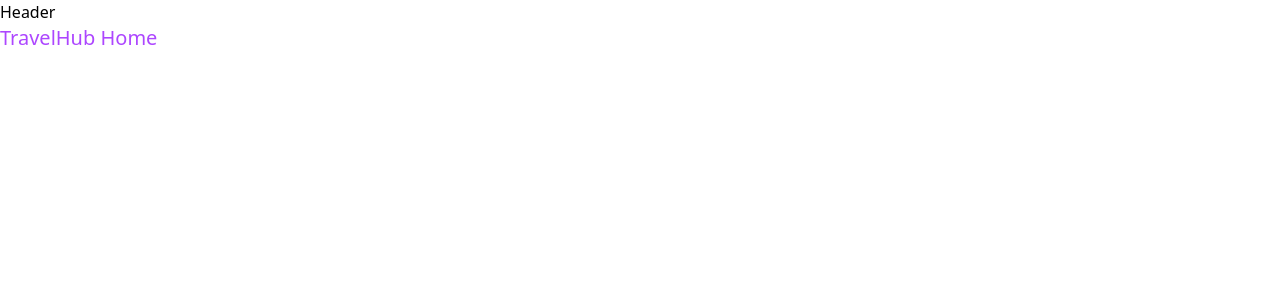
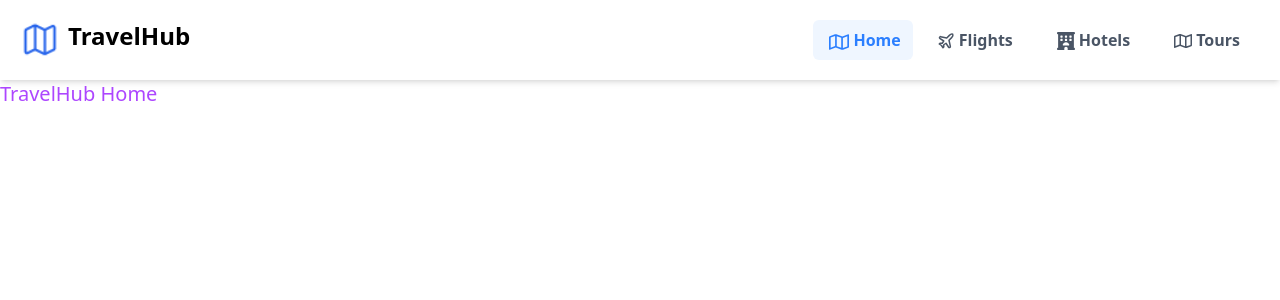
Before and after one commit to mirjetamustafa/TravelHub, a React (Vite) app: page / in a window 1280 px wide. Shown: the top 300 px of the page. Built offline with nearby package versions, Linux system fonts and the light colour scheme.

Commit message:
header finished

```diff
--- a/index.html
+++ b/index.html
@@ -2,7 +2,7 @@
 <html lang="en">
   <head>
     <meta charset="UTF-8" />
-    <link rel="icon" type="image/svg+xml" href="./src/assets/map.png" />
+    <link rel="icon" type="image/svg+xml" href="./src/assets/logo.png" />
     <meta name="viewport" content="width=device-width, initial-scale=1.0" />
     <title>Travel Hub</title>
   </head>
--- a/src/components/Header.jsx
+++ b/src/components/Header.jsx
@@ -1,7 +1,141 @@
-import React from 'react'
+import React, { useState } from 'react'
+import { Link, NavLink } from 'react-router-dom'
+import logo from '../assets/logo.png'
+import { LuPlane } from 'react-icons/lu'
+import { FaRegMap } from 'react-icons/fa'
+import { FaHotel } from 'react-icons/fa6'
+import { RxHamburgerMenu } from 'react-icons/rx'
+import { MdClose } from 'react-icons/md'
 
 const Header = () => {
-  return <div>Header</div>
+  const [burgerBtn, setBurgerBtn] = useState(false)
+  return (
+    <header className="flex justify-between p-5 shadow-md">
+      <Link to={'/'} className="flex">
+        <img src={logo} alt="logo" />
+        <span className="text-2xl font-bold mx-2">TravelHub</span>
+      </Link>
+
+      <nav>
+        <div className="md:hidden">
+          {!burgerBtn ? (
+            <RxHamburgerMenu
+              onClick={() => setBurgerBtn(true)}
+              className="text-2xl cursor-pointer"
+            />
+          ) : (
+            <MdClose
+              onClick={() => setBurgerBtn(false)}
+              className="text-2xl cursor-pointer"
+            />
+          )}
+
+          {burgerBtn && (
+            <div className="bg-white text-gray-600 fixed top-19  z-50 left-0 h-100 w-full  transition delay-150 duration-300 ease-in-out">
+              <ul className="flex flex-col p-5">
+                <NavLink
+                  to={'/'}
+                  className={({ isActive }) =>
+                    isActive
+                      ? 'flex text-blue-500 font-bold bg-blue-50 rounded-lg px-3 py-2'
+                      : 'flex font-bold text-gray-600 px-3 py-2 hover:bg-stone-50 rounded-md my-2'
+                  }
+                >
+                  <FaRegMap className="mt-1 mx-1 text-xl" />
+                  Home
+                </NavLink>
+
+                <NavLink
+                  to={'/flights'}
+                  className={({ isActive }) =>
+                    isActive
+                      ? 'flex text-blue-500 font-bold bg-blue-50 rounded-lg px-3 py-2 '
+                      : 'flex font-bold text-gray-600 px-3 py-2 hover:bg-stone-50 rounded-md my-2'
+                  }
+                >
+                  <LuPlane className="mt-1 mx-1 text-lg" />
+                  Flights
+                </NavLink>
+
+                <NavLink
+                  to={'/hotels'}
+                  className={({ isActive }) =>
+                    isActive
+                      ? 'flex text-blue-500 font-bold bg-blue-50 rounded-lg px-3 py-2 '
+                      : 'flex font-bold text-gray-600 px-3 py-2 hover:bg-stone-50 rounded-md my-2'
+                  }
+                >
+                  <FaHotel className="mt-1 mx-1 text-lg " />
+                  Hotels
+                </NavLink>
+
+                <NavLink
+                  to={'/tours'}
+                  className={({ isActive }) =>
+                    isActive
+                      ? 'flex text-blue-500 font-bold bg-blue-50 rounded-lg px-3 py-2 '
+                      : 'flex font-bold text-gray-600 px-3 py-2 hover:bg-stone-50 rounded-md my-2'
+                  }
+                >
+                  <FaRegMap className="mt-1 mx-1 text-lg " />
+                  Tours
+                </NavLink>
+              </ul>
+            </div>
+          )}
+        </div>
+        <ul className="flex max-md:hidden">
+          <NavLink
+            to={'/'}
+            className={({ isActive }) =>
+              isActive
+                ? 'flex text-blue-500 font-bold bg-blue-50 rounded-md px-3 py-2'
+                : 'flex font-bold text-gray-600 px-3 py-2 hover:bg-stone-50 rounded-md mx-2'
+            }
+          >
+            <FaRegMap className="mt-1 mx-1 text-xl" />
+            Home
+          </NavLink>
+
+          <NavLink
+            to={'/flights'}
+            className={({ isActive }) =>
+              isActive
+                ? 'flex text-blue-500 font-bold bg-blue-50 rounded-md px-3 py-2 '
+                : 'flex font-bold text-gray-600 px-3 py-2 hover:bg-stone-50 rounded-md mx-2'
+            }
+          >
+            <LuPlane className="mt-1 mx-1 text-lg" />
+            Flights
+          </NavLink>
+
+          <NavLink
+            to={'/hotels'}
+            className={({ isActive }) =>
+              isActive
+                ? 'flex text-blue-500 font-bold bg-blue-50 rounded-md px-3 py-2 '
+                : 'flex font-bold text-gray-600 px-3 py-2 hover:bg-stone-50 rounded-md mx-2'
+            }
+          >
+            <FaHotel className="mt-1 mx-1 text-lg " />
+            Hotels
+          </NavLink>
+
+          <NavLink
+            to={'/tours'}
+            className={({ isActive }) =>
+              isActive
+                ? 'flex text-blue-500 font-bold bg-blue-50 rounded-md px-3 py-2 '
+                : 'flex font-bold text-gray-600 px-3 py-2 hover:bg-stone-50 rounded-md mx-2'
+            }
+          >
+            <FaRegMap className="mt-1 mx-1 text-lg " />
+            Tours
+          </NavLink>
+        </ul>
+      </nav>
+    </header>
+  )
 }
 
 export default Header
--- a/src/components/Home.jsx
+++ b/src/components/Home.jsx
@@ -2,9 +2,9 @@ import React from 'react'
 
 const Home = () => {
   return (
-    <div>
+    <main>
       <h1 className="text-purple-500 text-xl">TravelHub Home</h1>
-    </div>
+    </main>
   )
 }
 
```
Also changed, not shown: src/assets/logo.png (renamed from src/assets/map.png).
